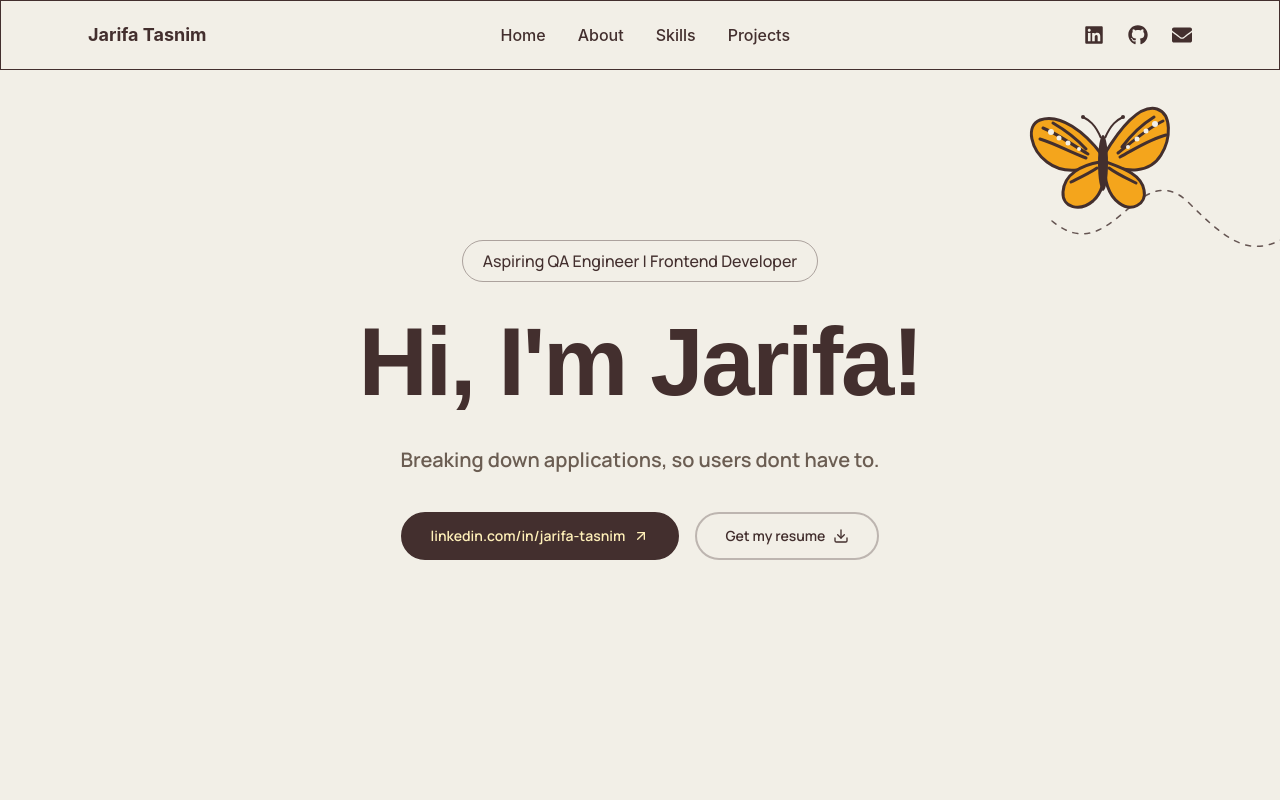
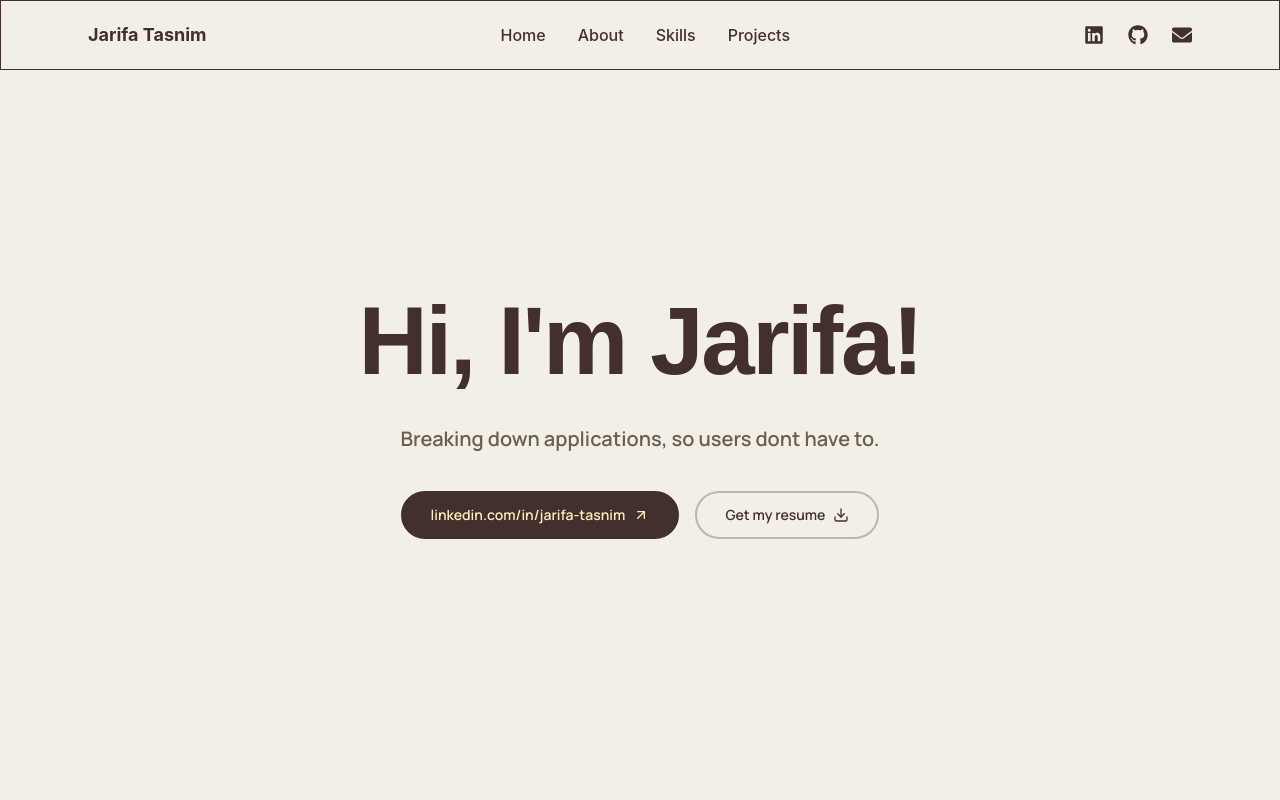
Before and after one commit to zeets13/Personal_Portfolio, a React (Vite) app: page / in a window 1280 px wide. Shown: the top 800 px of the page. Built offline with nearby package versions, Linux system fonts and the light colour scheme.

Commit message:
Homepage UI

```diff
--- a/src/Home.jsx
+++ b/src/Home.jsx
@@ -42,168 +42,7 @@ export default function Hero() {
         fontFamily: "'Manrope', sans-serif",
       }}
     >
-      {/* Decorative butterfly */}
-      <div
-        className="
-          pointer-events-none
-          absolute
-          right-[8%]
-          top-[12%]
-          z-10
-          hidden
-          lg:block
-        "
-      >
-        {/* Flight path */}
-        <svg
-          width="360"
-          height="180"
-          viewBox="0 0 360 180"
-          fill="none"
-          xmlns="http://www.w3.org/2000/svg"
-          className="absolute -right-56 top-10"
-        >
-          <path
-            d="
-              M 10 85
-              C 70 135, 95 20, 145 65
-              C 190 110, 215 130, 265 85
-              C 300 55, 330 45, 355 50
-            "
-            stroke="#432f2e"
-            strokeWidth="1.5"
-            strokeDasharray="5 7"
-            strokeLinecap="round"
-            opacity="0.8"
-          />
-        </svg>
 
-        {/* Butterfly */}
-        <svg
-          width="150"
-          height="130"
-          viewBox="0 0 150 130"
-          xmlns="http://www.w3.org/2000/svg"
-          className="relative"
-        >
-          {/* Left upper wing */}
-          <path
-            d="
-              M74 59
-              C57 36 32 17 12 24
-              C-3 30 3 54 19 66
-              C36 79 57 75 73 66
-              Z
-            "
-            fill="#F4A51C"
-            stroke="#432f2e"
-            strokeWidth="3"
-          />
-
-          {/* Right upper wing */}
-          <path
-            d="
-              M76 59
-              C91 34 111 8 129 13
-              C144 18 143 43 133 59
-              C122 77 99 78 77 66
-              Z
-            "
-            fill="#F4A51C"
-            stroke="#432f2e"
-            strokeWidth="3"
-          />
-
-          {/* Left lower wing */}
-          <path
-            d="
-              M72 66
-              C54 69 36 78 35 96
-              C34 112 52 116 65 105
-              C74 97 77 83 76 69
-              Z
-            "
-            fill="#F4A51C"
-            stroke="#432f2e"
-            strokeWidth="3"
-          />
-
-          {/* Right lower wing */}
-          <path
-            d="
-              M78 66
-              C94 72 113 78 116 94
-              C119 109 103 116 91 107
-              C80 99 76 83 77 69
-              Z
-            "
-            fill="#F4A51C"
-            stroke="#432f2e"
-            strokeWidth="3"
-          />
-
-          {/* Black wing patterns */}
-          <g
-            fill="none"
-            stroke="#432f2e"
-            strokeWidth="3"
-            strokeLinecap="round"
-          >
-            <path d="M15 32 C30 38 43 48 60 58" />
-            <path d="M12 43 C28 48 42 56 58 62" />
-            <path d="M25 27 C37 34 48 42 58 53" />
-
-            <path d="M135 25 C120 32 105 45 90 57" />
-            <path d="M138 39 C122 43 107 53 92 61" />
-            <path d="M126 21 C113 29 103 39 94 51" />
-
-            <path d="M43 86 C51 82 60 78 69 72" />
-            <path d="M108 87 C98 82 89 78 81 72" />
-          </g>
-
-          {/* White wing spots */}
-          <g fill="#F2EFE7">
-            <circle cx="23" cy="36" r="3" />
-            <circle cx="31" cy="42" r="2.5" />
-            <circle cx="40" cy="47" r="2.5" />
-            <circle cx="51" cy="53" r="2" />
-
-            <circle cx="127" cy="28" r="3" />
-            <circle cx="118" cy="35" r="2.5" />
-            <circle cx="109" cy="43" r="2.5" />
-            <circle cx="100" cy="51" r="2" />
-          </g>
-
-          {/* Body */}
-          <ellipse
-            cx="75"
-            cy="67"
-            rx="5"
-            ry="28"
-            fill="#432f2e"
-          />
-
-          {/* Antennae */}
-          <path
-            d="M73 42 C67 28 61 24 55 21"
-            stroke="#432f2e"
-            strokeWidth="2"
-            fill="none"
-          />
-
-          <path
-            d="M77 42 C83 28 89 24 95 21"
-            stroke="#432f2e"
-            strokeWidth="2"
-            fill="none"
-          />
-
-          <circle cx="55" cy="21" r="2" fill="#432f2e" />
-          <circle cx="95" cy="21" r="2" fill="#432f2e" />
-        </svg>
-      </div>
-
-      {/* Main content */}
       <div
         className="
           relative
@@ -218,26 +57,8 @@ export default function Hero() {
           text-center
         "
       >
-        {/* Badge */}
-        <span
-          className="
-            inline-flex
-            items-center
-            rounded-full
-            border
-            border-[#432f2e]/40
-            px-5
-            py-2
-            text-sm
-            font-medium
-            text-[#432f2e]
-            sm:text-base
-          "
-        >
-          Aspiring QA Engineer | Frontend Developer
-        </span>
 
-        {/* Heading */}
+
         <h1
           className="
             mt-8
@@ -256,7 +77,6 @@ export default function Hero() {
         >
           {typedText}
 
-          {/* Typing cursor */}
           {typedText.length < FULL_NAME.length && (
             <span className="jt-cursor ml-1 inline-block align-middle" />
           )}
@@ -278,7 +98,7 @@ export default function Hero() {
           Breaking down applications, so users dont have to.
         </p>
 
-        {/* Buttons */}
+
         <div
           className="
             mt-9
@@ -289,7 +109,7 @@ export default function Hero() {
             gap-4
           "
         >
-          {/* LinkedIn */}
+
           <a
             href="https://www.linkedin.com/in/jarifa-tasnim"
             target="_blank"
```
